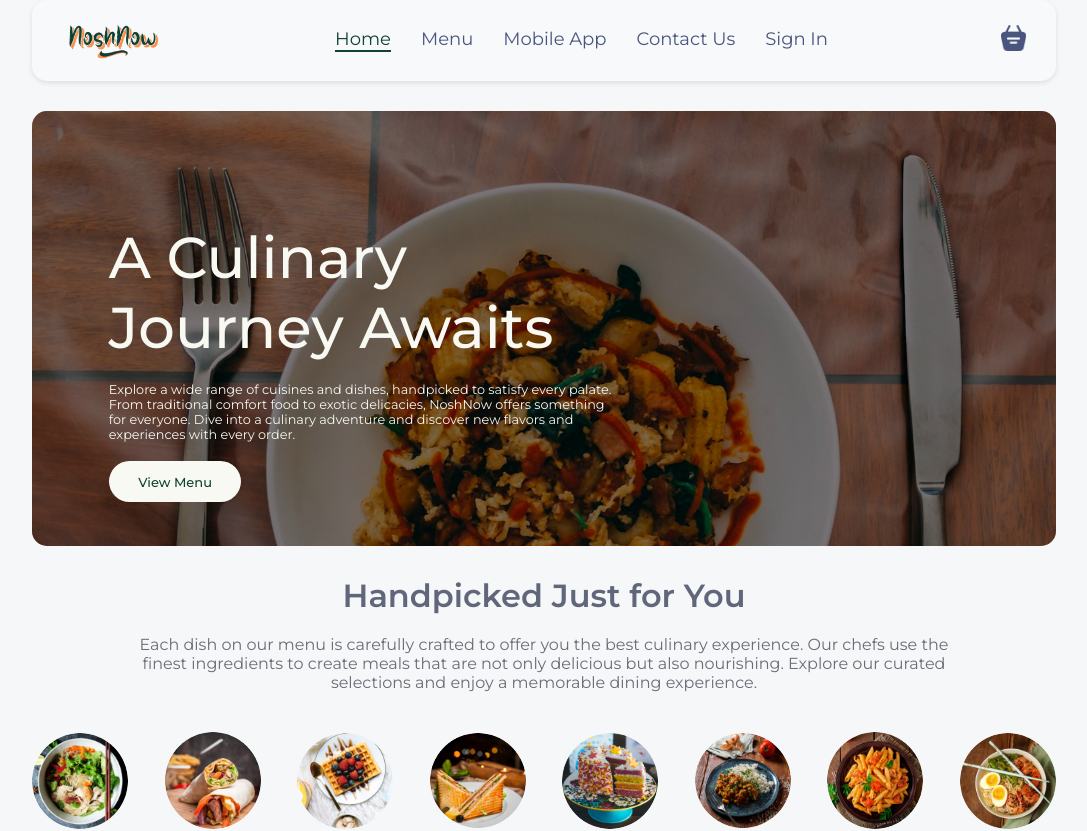
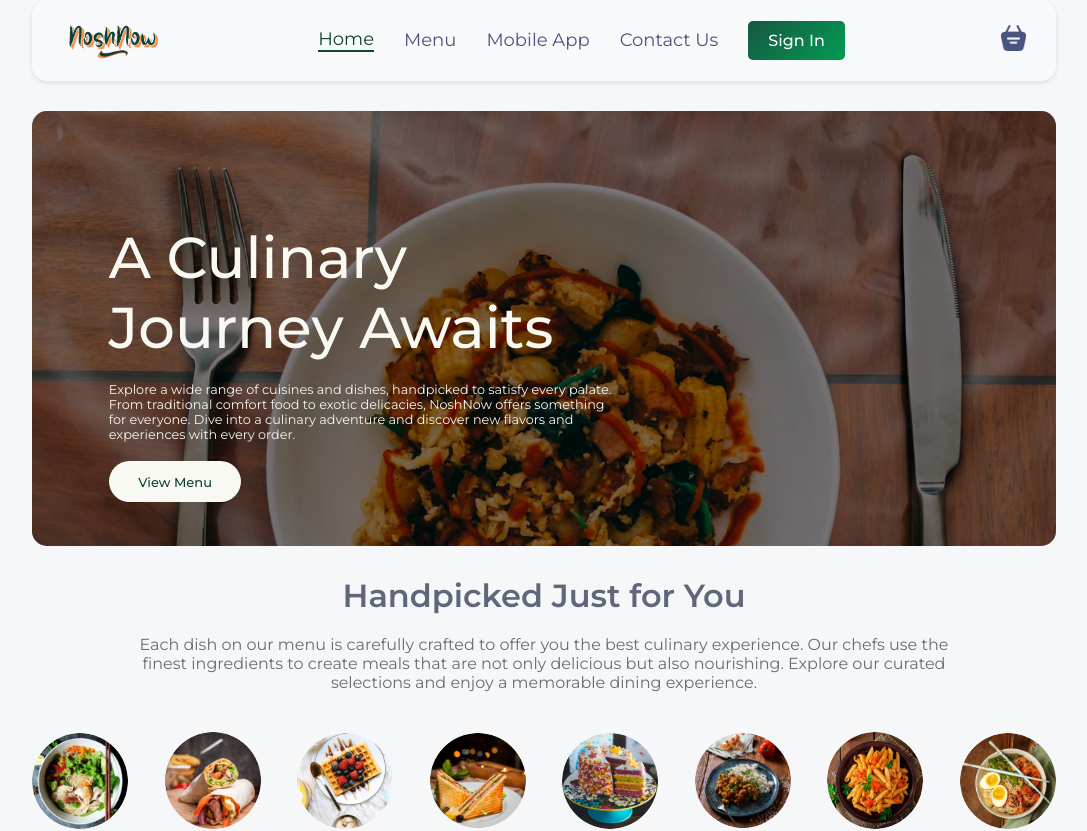
Before and after one commit to SxxAq/NoshNow, a React (Vite) app in the folder frontend/: page / in a window 1280 px wide. Shown: the top 831 px of the page, without its empty margins (96-1183 px from the left). Built offline with nearby package versions, Linux system fonts and the light colour scheme; no server answers.

Commit message:
navbar fixes

```diff
--- a/frontend/src/components/Footer/Footer.css
+++ b/frontend/src/components/Footer/Footer.css
@@ -18,7 +18,6 @@
 }
 
 .footer-content-left .logo {
-
   margin-bottom: -20px;
   width: 100px;
 }
--- a/frontend/src/components/Header/Header.css
+++ b/frontend/src/components/Header/Header.css
@@ -1,12 +1,11 @@
 .header {
   height: 34vw;
   margin: 30px auto;
-    background: url('/header_3.png') no-repeat;
+  background: url("/header_3.png") no-repeat;
   background-size: cover;
   position: relative;
   border-radius: 15px;
   overflow: hidden;
-
 }
 
 /* Adding an overlay for better text contrast */
@@ -34,12 +33,12 @@
 
 .header-contents h2 {
   font-weight: 500;
-    color: #F7F9F2;
+  color: #f7f9f2;
   font-size: max(4.5vw, 22px);
 }
 
 .header-contents p {
-    color: #F7F9F2;
+  color: #f7f9f2;
   font-size: 1vw;
 }
 
@@ -48,7 +47,7 @@
   color: #114232;
   font-weight: 500;
   padding: 1vw 2.3vw;
-    background-color: #F7F9F2;
+  background-color: #f7f9f2;
   font-size: max(1vw, 13px);
   border-radius: 50px;
   cursor: pointer;
@@ -56,8 +55,8 @@
 
 .header-contents button:hover {
   background-color: #114232;
-    color: #F7F9F2;
-    border: 2px solid #F7F9F2;
+  color: #f7f9f2;
+  border: 2px solid #f7f9f2;
 }
 
 @media (max-width: 900px) {
--- a/frontend/src/components/Navbar/Navbar.css
+++ b/frontend/src/components/Navbar/Navbar.css
@@ -1,3 +1,38 @@
+.navbar {
+  padding: 10px 30px;
+  display: flex;
+  justify-content: space-between;
+  align-items: center;
+  background-color: #ffffff;
+  box-shadow: 0 4px 6px rgba(0, 0, 0, 0.05);
+  border-radius: 20px;
+  position: relative;
+  z-index: 1000;
+}
+
+.navbar .logo {
+  width: 100px;
+  margin-top: 5px;
+}
+.navbar .logo:hover {
+  transform: scale(1.05);
+}
+.navbar-menu {
+  display: flex;
+  list-style: none;
+  gap: 40px;
+  color: #49557e;
+  font-size: 18px;
+}
+
+.navbar-menu ul {
+  display: flex;
+  gap: 30px;
+  list-style: none;
+  align-items: center;
+  justify-content: center;
+}
+/* Navbar.css */
 .navbar {
   padding: 10px 30px;
   display: flex;
@@ -35,7 +70,9 @@
 
 .navbar-menu li {
   cursor: pointer;
-  transition: color 0.3s ease, border-bottom 0.3s ease;
+  transition:
+    color 0.3s ease,
+    border-bottom 0.3s ease;
 }
 
 .navbar-menu li:hover,
@@ -60,9 +97,10 @@
   transform: scale(1.1);
 }
 
-.navbar button {
-  background: #165741;
+.navbar .sign-in-button {
+  background: linear-gradient(135deg, #165741 0%, #039b53 100%);
   font-size: 16px;
+  font-weight: 500;
   color: #fff;
   padding: 10px 20px;
   border: none;
@@ -70,6 +108,16 @@
   cursor: pointer;
   transition: background-color 0.3s ease;
 }
+/*.navbar .logout-button {*/
+/*  background: #ff2929;*/
+/*  font-size: 16px;*/
+/*  color: #fff;*/
+/*  padding: 10px 20px;*/
+/*  border: none;*/
+/*  border-radius: 5px;*/
+/*  cursor: pointer;*/
+/*  transition: background-color 0.3s ease;*/
+/*}*/
 
 .navbar button:hover {
   background-color: #039b53;
@@ -104,7 +152,9 @@
   border-radius: 5px;
   box-shadow: 0 2px 5px rgba(0, 0, 0, 0.1);
   list-style: none;
-  transition: opacity 0.3s ease, visibility 0.3s ease;
+  transition:
+    opacity 0.3s ease,
+    visibility 0.3s ease;
   opacity: 0;
   visibility: hidden;
   z-index: 3;
@@ -139,9 +189,10 @@
 @media (max-width: 900px) {
   .navbar {
     width: auto;
-   justify-content: space-between;
-   padding: 5px 20px;
+    justify-content: space-between;
+    padding: 5px 20px;
   }
+
   .navbar-menu {
     display: none;
   }
@@ -154,12 +205,12 @@
     right: 0;
     background-color: #f8f9fa;
     padding: 20px;
-    /* border-radius: 15px; */
     box-shadow: 0 2px 5px rgba(0, 0, 0, 0.1);
   }
 
   .navbar-menu.open ul {
     flex-direction: column;
+    align-items: start;
     gap: 20px;
   }
 
@@ -173,7 +224,6 @@
 
   .navbar .cart {
     order: 1;
-
   }
 }
 
--- a/frontend/src/components/Navbar/Navbar.jsx
+++ b/frontend/src/components/Navbar/Navbar.jsx
@@ -27,7 +27,7 @@ const Navbar = ({ setShowLogin }) => {
   };
 
   return (
-    <div className="navbar">
+    <nav className="navbar">
       <div className="hamburger" onClick={toggleMenu}>
         <span></span>
         <span></span>
@@ -72,7 +72,7 @@ const Navbar = ({ setShowLogin }) => {
           </a>
           {!token && (
             <li
-              className="sign-in"
+              className="sign-in-button"
               onClick={() => {
                 setShowLogin(true);
                 setIsMenuOpen(false);
@@ -104,7 +104,7 @@ const Navbar = ({ setShowLogin }) => {
                 <p>Orders</p>
               </li>
               <hr />
-              <li onClick={onLogout}>
+              <li className="logout-button" onClick={onLogout}>
                 <img src={assets.logout_icon} alt="Logout" />
                 <p>LogOut</p>
               </li>
@@ -112,7 +112,7 @@ const Navbar = ({ setShowLogin }) => {
           </div>
         )}
       </div>
-    </div>
+    </nav>
   );
 };
 
```
Also changed, not shown: 1 other file (tests, documents, lock files or other folders). Lines whose indentation alone changed are shown as unchanged.
